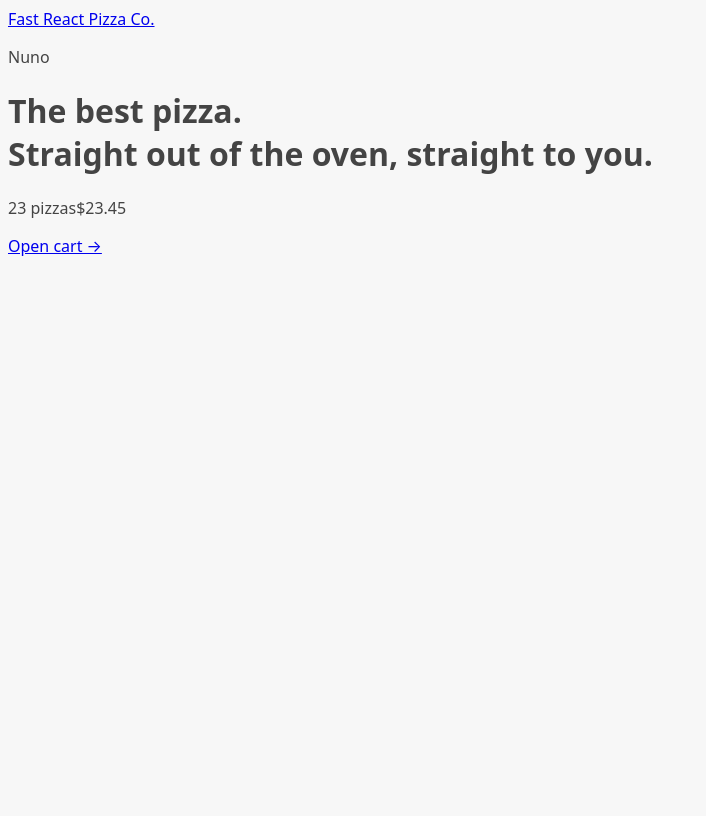
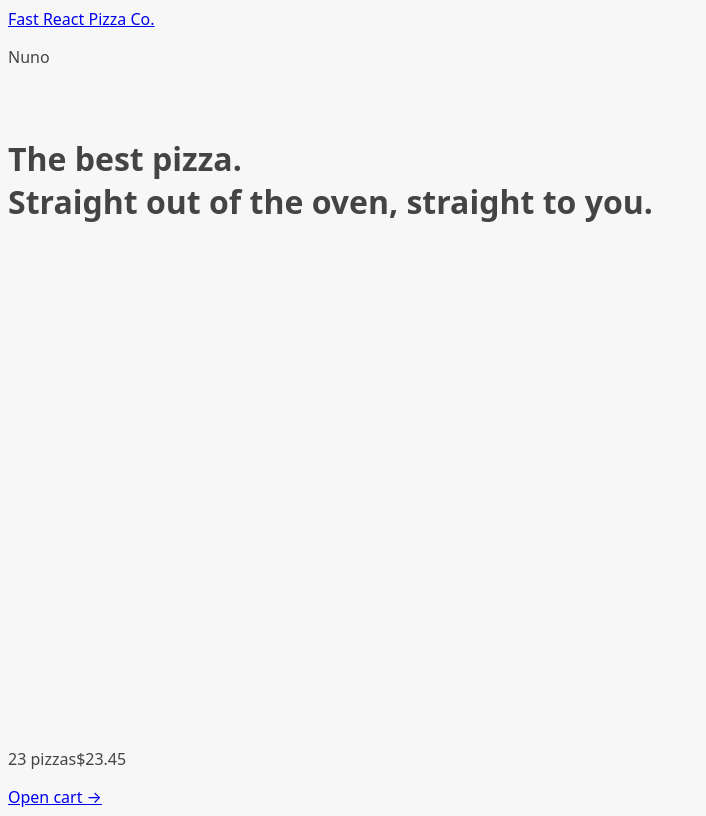
Before and after one commit to wilsonnuno32/fast-react-pizza, a React (Vite) app: page / in a window 1280 px wide. Shown: the whole page, without its empty margins (0-706 px from the left). Built offline with nearby package versions, Linux system fonts and the light colour scheme.

Commit message:
display a loading indicator

```diff
--- a/src/features/menu/Menu.jsx
+++ b/src/features/menu/Menu.jsx
@@ -4,7 +4,6 @@
 
 function Menu() {
   const menu = useLoaderData();
-  console.log(menu);
 
   return (
     <ul>
--- a/src/ui/AppLayout.jsx
+++ b/src/ui/AppLayout.jsx
@@ -1,10 +1,16 @@
-import { Outlet } from "react-router-dom";
+import { Outlet, useNavigation } from "react-router-dom";
 import CartOverview from "../features/cart/CartOverview";
 import Header from "./Header";
+import Loader from "./Loader";
 
 function AppLayout() {
+  const navigation = useNavigation();
+  const isLoading = navigation.state === "loading";
+
   return (
-    <div>
+    <div className="layout">
+      {isLoading && <Loader />}
+
       <Header />
 
       <main>
--- /dev/null
+++ b/src/ui/Loader.jsx
@@ -0,0 +1,5 @@
+function Loader() {
+  return <div className="loader"></div>;
+}
+
+export default Loader;
```
